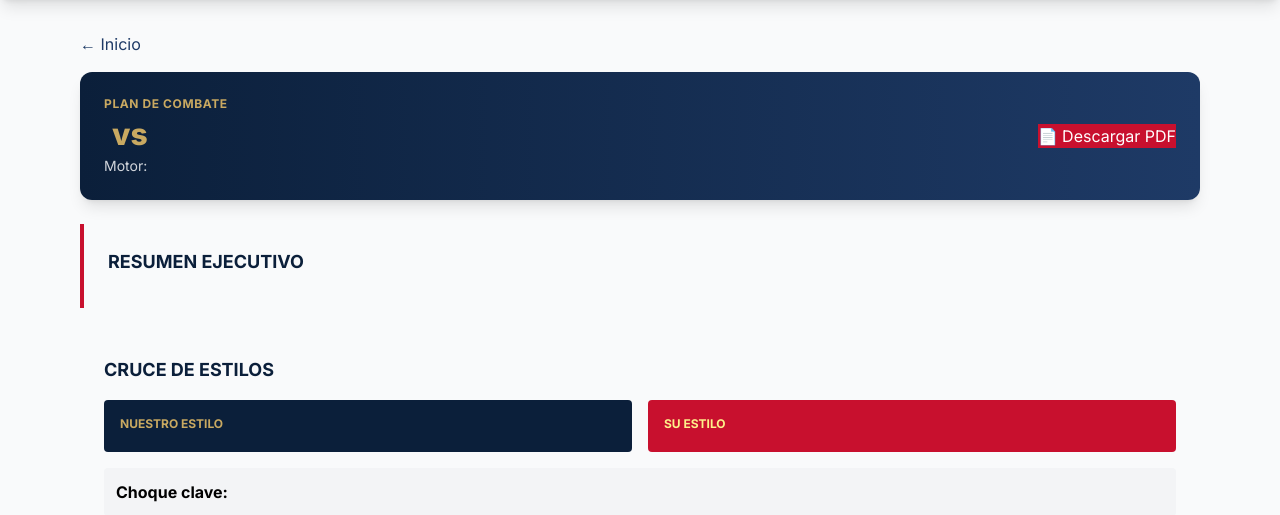
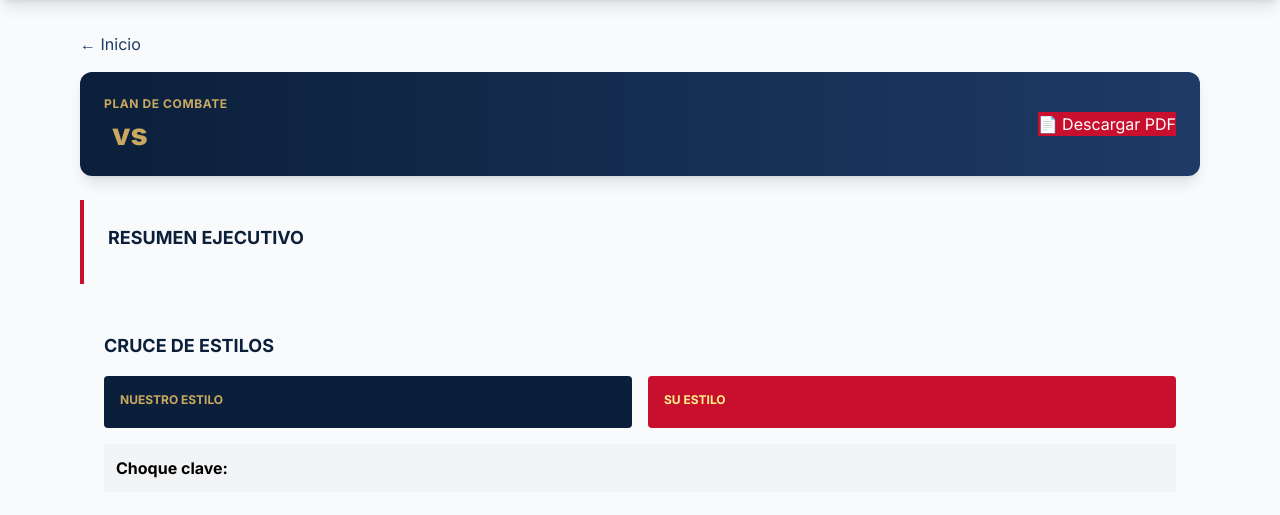
Before and after one commit to businesspromoterus-hash/-combat-analyzer-pro, a FastAPI app: template templates/plan_detail.html in a window 1280 px wide. Shown: the part 72-587 px from the top of the page. Run offline with FastAPI, Linux system fonts and the light colour scheme; the template is opened without the code that fills it: most values are stand-ins (such as "Sample title", 1, 10 or a date in 2020); some libraries are stand-ins or nearby versions.

Commit message:
Hide engine name (IA/GEMINI) from plan view

```diff
--- a/templates/plan_detail.html
+++ b/templates/plan_detail.html
@@ -19,9 +19,6 @@
             <span class="text-gold-500 mx-2">vs</span>
             <span x-text="oppFighter && oppFighter.name"></span>
           </h1>
-          <div class="text-gray-300 mt-1 text-sm">
-            Motor: <span class="uppercase font-bold" x-text="plan && prettyEngine(plan.engine_used)"></span>
-          </div>
         </div>
         <a :href="`/api/analysis/plan/${planId}/pdf`" target="_blank"
            class="btn-primary !bg-blood-500 hover:!bg-blood-600">
```
